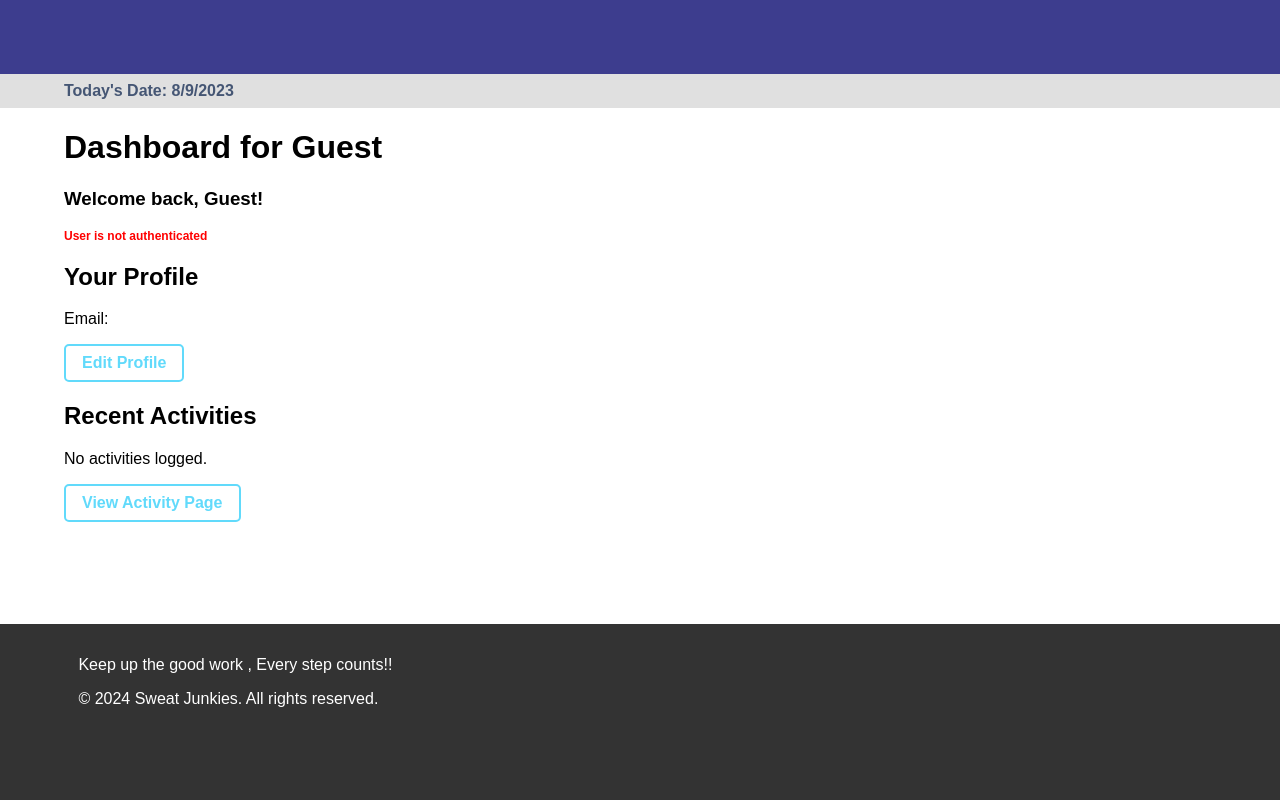
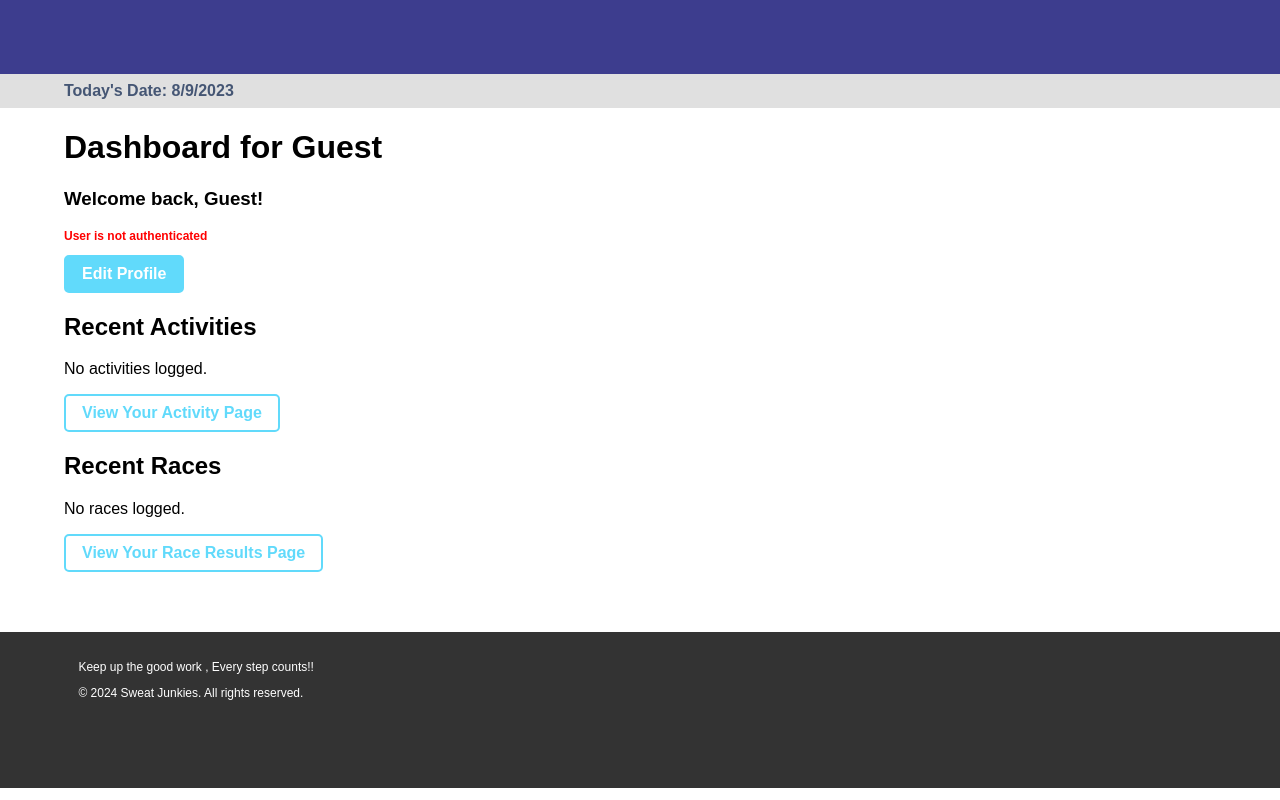
Before and after one commit to billychorey/SweatJunkies, a React (Create React App) app in the folder client/: page /dashboard in a window 1280 px wide. Built offline with nearby package versions, Linux system fonts and the light colour scheme.

Commit message:
more clean up

```diff
--- a/client/src/components/Dashboard.js
+++ b/client/src/components/Dashboard.js
@@ -24,9 +24,7 @@ const Dashboard = () => {
 
       {/* Profile Section */}
       <section>
-        <h2>Your Profile</h2>
-        <p>Email: {athlete.email}</p>
-        <button onClick={handleEditProfile}>Edit Profile</button>
+        <button className="edit-profile-button" onClick={handleEditProfile}>Edit Profile</button>
       </section>
 
       {/* Activities Section */}
@@ -43,11 +41,25 @@ const Dashboard = () => {
         ) : (
           <p>No activities logged.</p>
         )}
-        <button onClick={() => navigate('/activities')}>View Activity Page</button>
+        <button onClick={() => navigate('/activities')}>View Your Activity Page</button>
       </section>
 
-
-
+      {/* Races Section */}
+      <section>
+        <h2>Recent Races</h2>
+        {races.length > 0 ? (
+          <ul>
+            {races.map(race => (
+              <li key={race.id}>
+                {race.race_name} on {race.date} - Distance: {race.distance} - Finish Time: {race.finish_time}
+              </li>
+            ))}
+          </ul>
+        ) : (
+          <p>No races logged.</p>
+        )}
+        <button onClick={() => navigate('/races')}>View Your Race Results Page</button>
+      </section>
     </div>
   );
 };
--- a/client/src/components/Profile.js
+++ b/client/src/components/Profile.js
@@ -8,7 +8,7 @@ const Profile = () => {
   });
   const [loading, setLoading] = useState(true);
   const [error, setError] = useState('');
-  const [editMode, setEditMode] = useState(false); // State to handle edit mode
+  const [editMode, setEditMode] = useState(false);
   const navigate = useNavigate();
 
   useEffect(() => {
@@ -20,7 +20,6 @@ const Profile = () => {
       return;
     }
 
-    // Fetch user data
     fetch('http://127.0.0.1:5555/api/athlete/profile', {
       method: 'GET',
       headers: {
@@ -59,7 +58,6 @@ const handleUpdate = (e) => {
     e.preventDefault();
     const token = localStorage.getItem('token');
 
-  // Update user data
     fetch('http://127.0.0.1:5555/api/athlete/profile', {
       method: 'PUT',
       headers: {
@@ -77,13 +75,11 @@ const handleUpdate = (e) => {
       .then((data) => {
         setUserData(data);
         setEditMode(false);
-      navigate('/dashboard'); // Navigate to the dashboard after successful update
       })
       .catch((error) => {
         setError('Error updating profile: ' + error.message);
       });
   };
-
 
   const handleDelete = () => {
     const token = localStorage.getItem('token');
@@ -92,7 +88,6 @@ const handleUpdate = (e) => {
       return;
     }
 
-    // Delete user account
     fetch('http://127.0.0.1:5555/api/athlete/profile', {
       method: 'DELETE',
       headers: {
@@ -113,6 +108,11 @@ const handleUpdate = (e) => {
       .catch((error) => {
         setError('Error deleting profile: ' + error.message);
       });
+  };
+
+  const handleCancel = () => {
+    setEditMode(false); // Exit edit mode
+    navigate('/dashboard'); // Navigate to dashboard
   };
 
   if (loading) return <p>Loading...</p>;
@@ -145,7 +145,7 @@ const handleUpdate = (e) => {
               />
             </div>
             <button type="submit">Save Changes</button>
-            <button type="button" onClick={handleEditToggle}>Cancel</button>
+            <button type="button" onClick={handleCancel}>Cancel</button>
           </form>
         ) : (
           <>
--- a/client/src/components/RaceParticipations.js
+++ b/client/src/components/RaceParticipations.js
@@ -29,16 +29,24 @@ const RaceParticipations = () => {
     }, [setRaces, setError]); // Add setRaces and setError to dependencies
 
     return (
-        <div className = 'content-column collective-results'>
+        <div className='content-column result-list-items'>
             <h2>Other Sweat Junkie's Race Results</h2>
             {error && <p className="error">{error}</p>}
             <ul>
                 {races.length > 0 ? (
-                    races.map(race => (
-                        <li key={race.id}>
-                            {race.race_name} on {race.date} - Participants: {race.participants ? race.participants.join(', ') : 'No participants'}
-                        </li>
-                    ))
+                    races
+                        .filter(race => race.participants && race.participants.length > 0) // Filter out races with no participants
+                        .map(race => (
+                            <li className='results-list-items' key={race.id}>
+                                {race.race_name} on {race.date}:
+                                <p>
+                                    <strong>Participant name: </strong>
+                                    <span className="participants">
+                                        {race.participants.join(', ')}
+                                    </span>
+                                </p>
+                            </li>
+                        ))
                 ) : (
                     <p>No race participations found.</p>
                 )}
--- a/client/src/components/RaceResults.js
+++ b/client/src/components/RaceResults.js
@@ -120,7 +120,7 @@ const RaceResults = () => {
       {error && <p className="error">{error}</p>}
       <ul>
         {races.map((race) => (
-          <li key={race.id}>
+          <li className = 'results-list-items' key={race.id}>
             {race.race_name} on {race.date} - Distance: {race.distance}, Time: {race.time}
           </li>
         ))}
--- a/client/src/index.css
+++ b/client/src/index.css
@@ -18,14 +18,11 @@ html, body {
 }
 
 .footer {
-  position: absolute; /* Fix the footer to the bottom */
-  bottom: 0;
-  left: 0;
-  right: 0;
+
   background-color: #333;
   color: white;
   padding: 1rem;
-  font-size: 1rem;
+  font-size: 12px;
 }
 
 ul {
@@ -143,8 +140,13 @@ textarea:focus {
 }
 
 
-.collective-results li {
+.results-list-items {
   padding: .75rem 0;
+  color:rgb(33, 47, 47);
+  font-weight: bold;
+}
+
+.activities-container p {
   color:rgb(33, 47, 47);
   font-weight: bold;
 }
@@ -163,3 +165,25 @@ div.todays-date {
   margin: 0 auto;
   padding: .5rem 0;
 }
+
+.edit-profile-button {
+  background-color: #61dafb; /* Change this to your desired background color */
+  color: #fff; /* Text color */
+  border: 2px solid #61dafb; /* Border color to match the background */
+  padding: 0.5rem 1rem; /* Padding */
+  border-radius: 5px; /* Rounded corners */
+  font-weight: bold; /* Bold text */
+  cursor: pointer; /* Pointer on hover */
+  transition: background-color 0.3s ease, border-color 0.3s ease; /* Transition effect */
+}
+
+.edit-profile-button:hover {
+  background-color: darken(#61dafb, 10%); /* Darken on hover (adjust as needed) */
+  border-color: transparent; /* Change border color on hover */
+  color: white; /* Text color on hover */
+}
+
+
+.participants {
+  color: #ff5733;
+}
```
Lines whose indentation alone changed are shown as unchanged.
